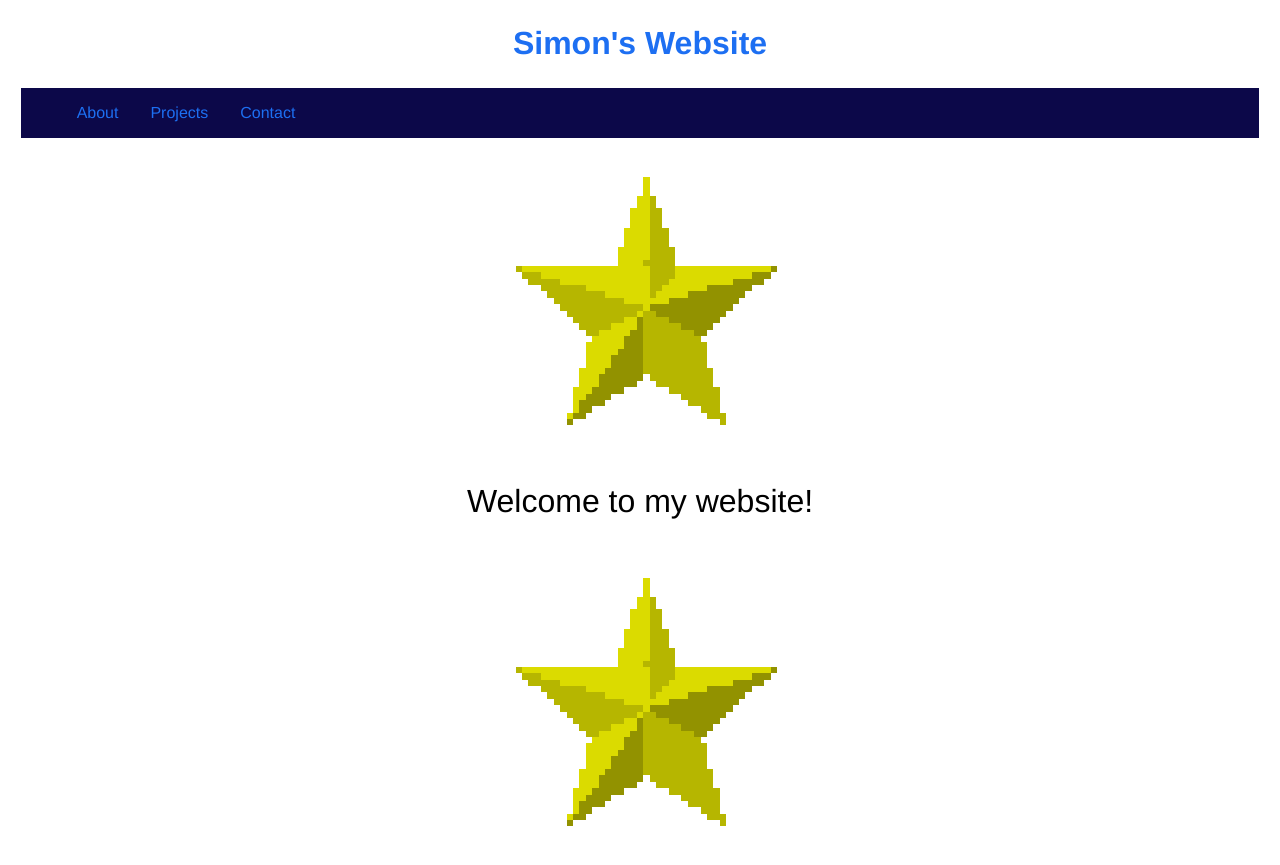
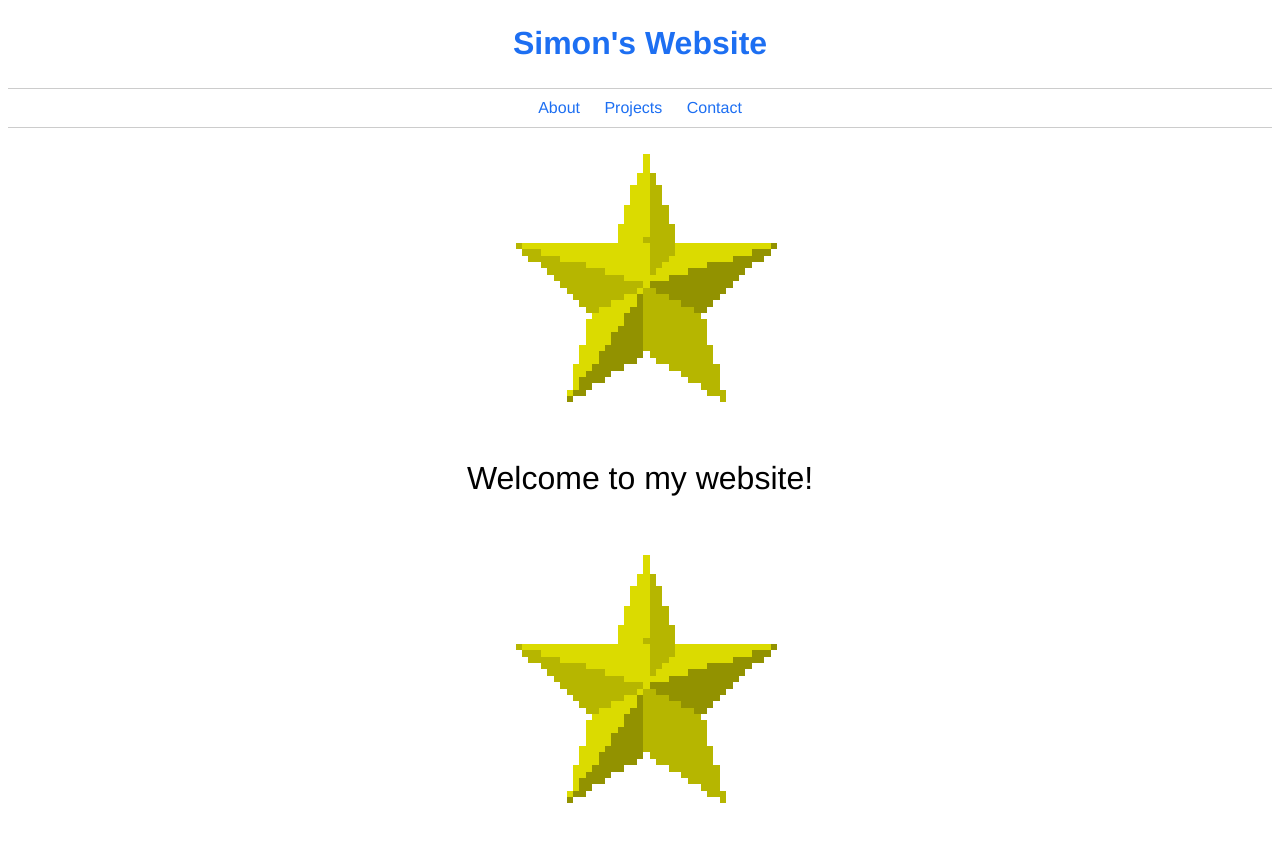
Before and after one commit to simon0h/simon0h.github.io, a Jekyll site: the page built from index.html, in a window 1280 px wide. Shown: the top 865 px of the page. Built offline with Jekyll 4.4.1, drawn with Linux system fonts in a browser that asks for light colours.

Commit message:
Update style.css

```diff
--- a/css/style.css
+++ b/css/style.css
@@ -46,22 +46,19 @@ hr {
 }
 
 ul {
-  	list-style-type: none;
-  	margin: 1%;
-  	overflow: hidden;
-  	background-color: #0c0849;
+    border:1px solid #ccc;
+    border-width:1px 0;
+    list-style:none;
+    margin:0;
+    padding:0;
+    text-align:center;
 }
-
 li {
-  	float: left;
+    display:inline;
 }
-
-li a {
-  	display: block;
- 	color: white;
-  	text-align: center;
-  	padding: 16px 16px;
-  	text-decoration: none;
+li a{
+    display:inline-block;
+    padding:10px;
 }
 
 li a:hover:not(.active) {
```
